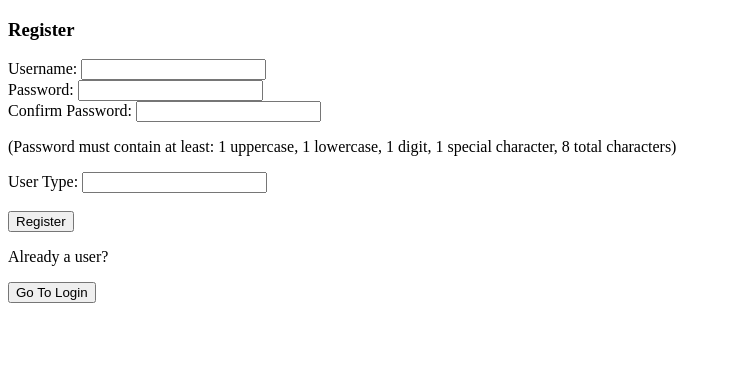
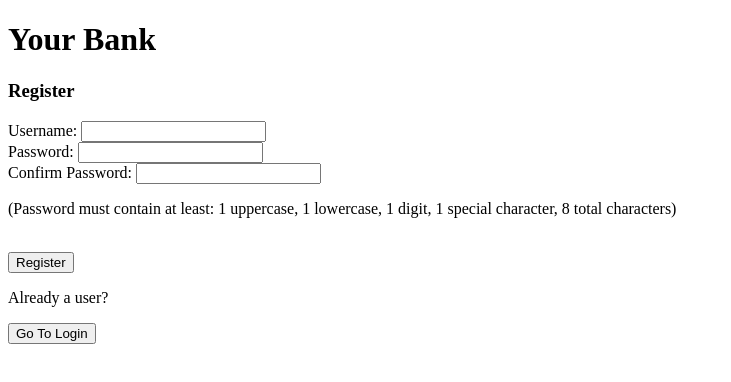
Before and after one commit to dbarks508/CS3750_Group_Assignemnt_2, a React (Create React App) app in the folder frontend/: page / in a window 1280 px wide. Shown: the top 382 px of the page, without its empty margins (0-731 px from the left). Built offline with nearby package versions, Linux system fonts and the light colour scheme.

Commit message:
more tweaks to setup

```diff
--- a/frontend/src/components/home.js
+++ b/frontend/src/components/home.js
@@ -20,7 +20,6 @@ export default function Home() {
       if (data.status === "no session set") {
         navigate("/");
       } else {
-        setUserType(data.type);
         setName(data.username);
       }
     }
--- a/frontend/src/components/login.js
+++ b/frontend/src/components/login.js
@@ -58,6 +58,7 @@ export default function Login() {
 
   return (
     <div>
+      <h1>Your Bank</h1>
       <h3>Login</h3>
       <form onSubmit={onSubmit}>
         <div>
--- a/frontend/src/components/register.js
+++ b/frontend/src/components/register.js
@@ -7,7 +7,6 @@ export default function Register() {
     username: "",
     password: "",
     passwordCheck: "",
-    type: "",
   });
 
   const navigate = useNavigate();
@@ -35,7 +34,6 @@ export default function Register() {
     const newUser = {
       username: form.username,
       password: form.password,
-      type: form.type,
     };
 
     const result = await fetch("http://localhost:4000/register", {
@@ -67,6 +65,7 @@ export default function Register() {
 
   return (
     <div>
+      <h1>Your Bank</h1>
       <h3>Register</h3>
       <form onSubmit={onSubmit}>
         <div>
@@ -103,16 +102,6 @@ export default function Register() {
           (Password must contain at least: 1 uppercase, 1 lowercase, 1 digit, 1
           special character, 8 total characters)
         </p>
-        <div>
-          <label>User Type: </label>
-          <input
-            type="text"
-            id="type"
-            value={form.type}
-            onChange={(e) => updateForm({ type: e.target.value })}
-            required
-          />
-        </div>
         <br />
         <div>
           <input type="submit" value="Register"></input>
```
Also changed, not shown: 1 other file (tests, documents, lock files or other folders).
